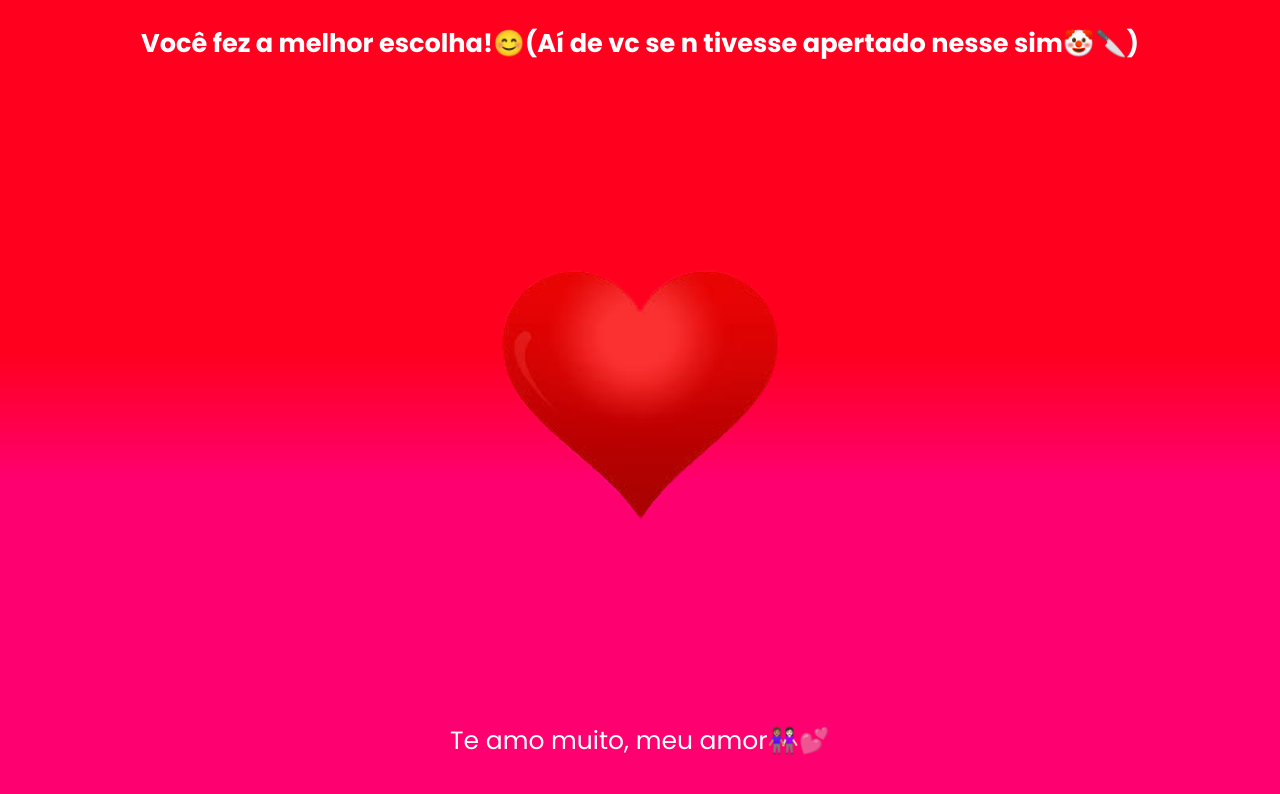
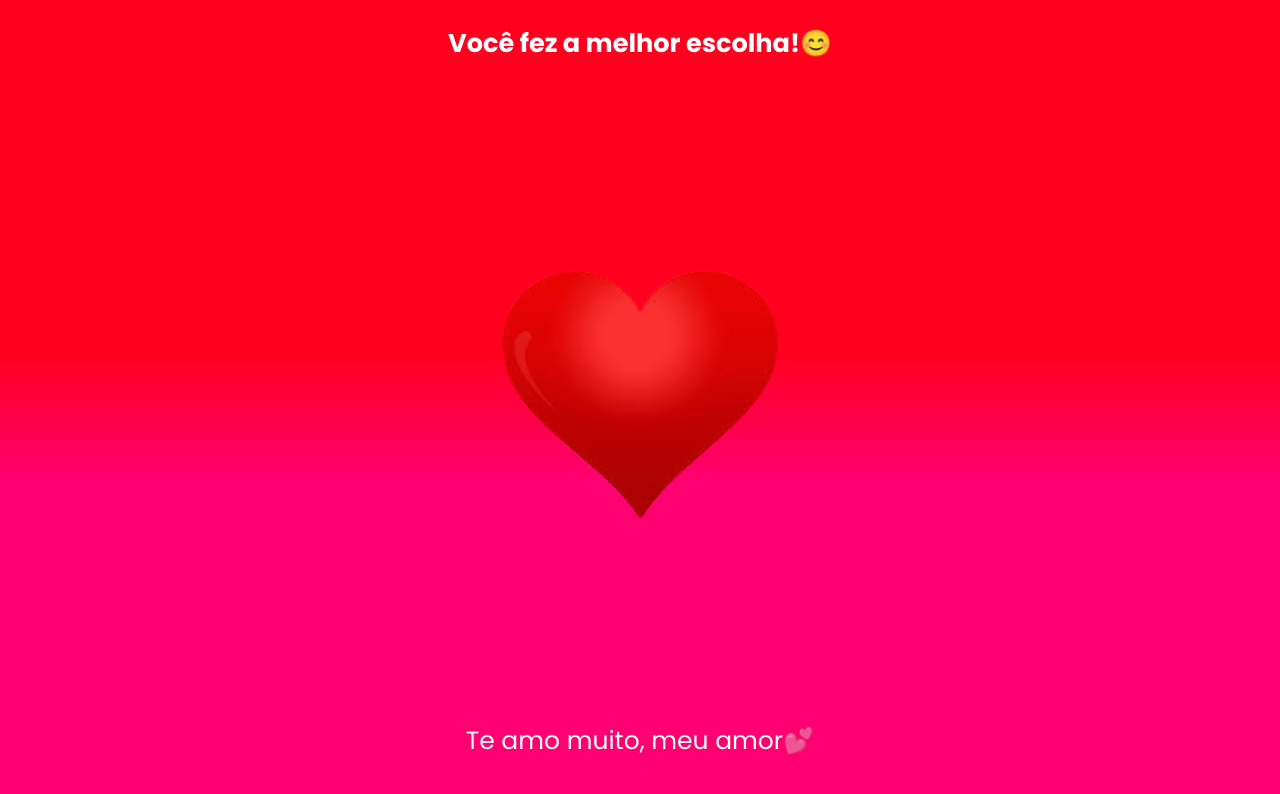
Before and after one commit to Larissasthefany/pedido-de-namoro, a plain HTML site: page index.html in a window 1280 px wide. Both pictures are taken after a click on the button "Sim". Drawn offline with Linux system fonts and the light colour scheme.

Commit message:
Atualização

```diff
--- a/index.html
+++ b/index.html
@@ -10,7 +10,7 @@
 <body>
     <div class="container">
         <div class="title1">
-            <h1>Aceita namorar comigo de novo?</h1>
+            <h1>Aceita namorar comigo ?</h1>
         </div>
         <div class="content1">
             <button class="yes">Sim</button>
@@ -21,7 +21,7 @@
             <img src="src/img/images-removebg-preview.png" alt="Imagem de coração">
         </div>
         <footer>
-            <p>Te amo muito, meu amor👩🏽‍🤝‍👩🏻💕</p>
+            <p>Te amo muito, meu amor💕</p>
         </footer>
     </div>
 </div>
--- a/src/js/script.js
+++ b/src/js/script.js
@@ -11,7 +11,7 @@ const positions = ['-360', '388', '-299', '336', '-255', '220', '233', '266', '-
 buttonYes.addEventListener('click',()=>{
     content1.style.display = 'none';
     content2.style.display = 'block';
-    title.textContent = `Você fez a melhor escolha!😊(Aí de vc se n tivesse apertado nesse sim🤡🔪)`;
+    title.textContent = `Você fez a melhor escolha!😊`;
     title.style.fontSize = '1.6rem';
 });
 // Função de animação do coração.
```
